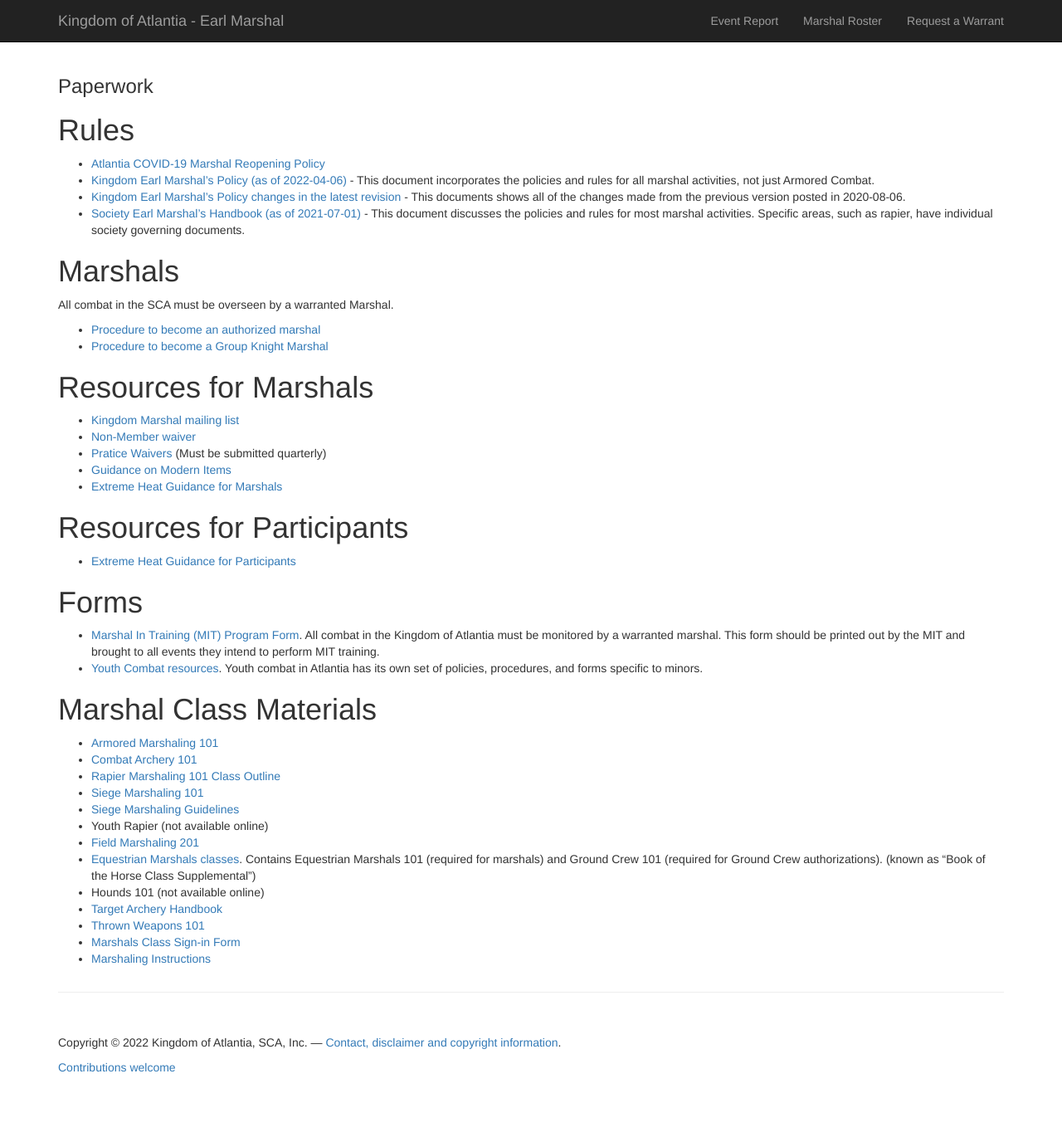
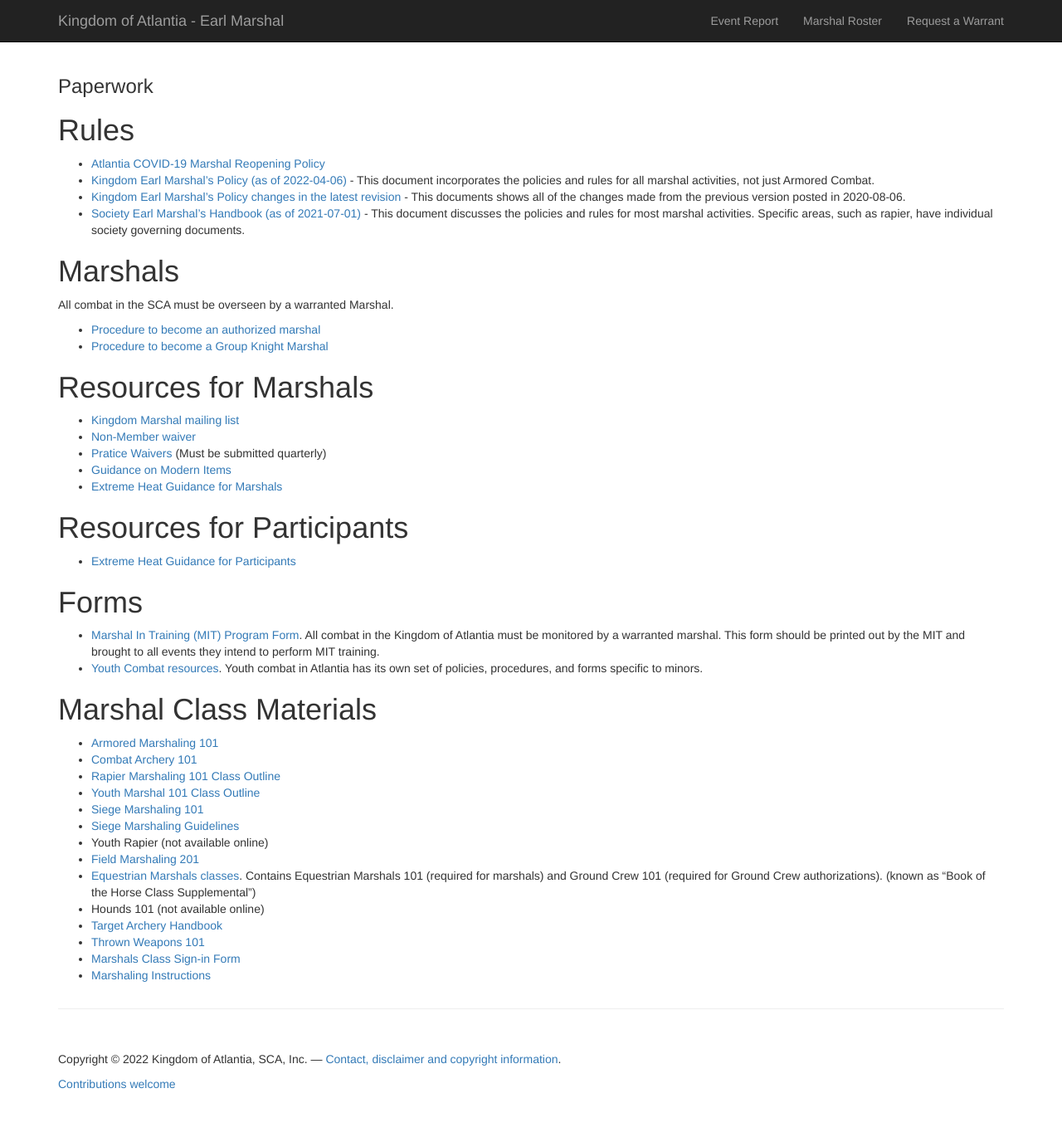
Before and after one commit to academie-de-espee/earl-marshal, a Jekyll site: the page built from paperwork.md, in a window 1280 px wide. Shown: the whole page at 83% size. Built offline with Jekyll 4.4.1, drawn with Linux system fonts in a browser that asks for light colours.

Commit message:
add youth rapier marshal class to paperwork page

```diff
--- a/paperwork.md
+++ b/paperwork.md
@@ -35,6 +35,7 @@ All combat in the SCA must be overseen by a warranted Marshal.
 * [Armored Marshaling 101](/training/armored-marshal/)
 * [Combat Archery 101](/documents/training/combat-archery-training-101.pdf)
 * [Rapier Marshaling 101 Class Outline](/training/rapier-marshal/)
+* [Youth Marshal 101 Class Outline](/training/youth-rapier-marshal/)
 * [Siege Marshaling 101](/documents/training/Siege-101_Outline.pdf)
 * [Siege Marshaling Guidelines](/documents/training/SiegeGuidelines.pdf)
 * Youth Rapier (not available online)
```
